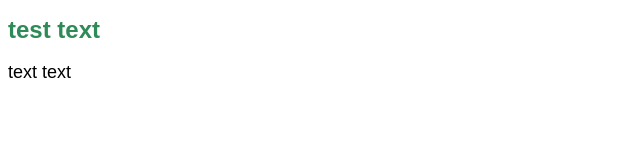
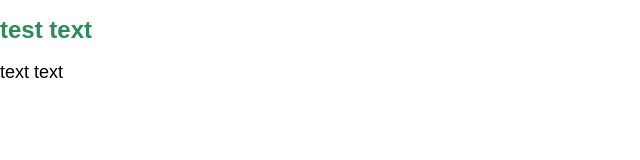
Before and after one commit to TheFloatingLotus/Jess-Farr-repo, a plain HTML site: page Webproject1/index.html in a window 1280 px wide. Shown: the full height of the page, 0-640 px from the left. Drawn offline with Linux system fonts and the light colour scheme.

Commit message:
Add normalize style css link

```diff
--- a/Webproject1/index.html
+++ b/Webproject1/index.html
@@ -2,10 +2,10 @@
 <html>
 <head>
 
+  <link href="./Resources/css/normalize.css-master/normalize.css" type="text/css" rel="stylesheet">
   <link href="./Resources/css/index.css" type="text/css" rel="stylesheet">
-
+  <meta charset="UTF-8">
   <meta name="viewport" content="width=device-width, initial-scale=1">
-
   <title>Booki</title>
 
 </head>
```
